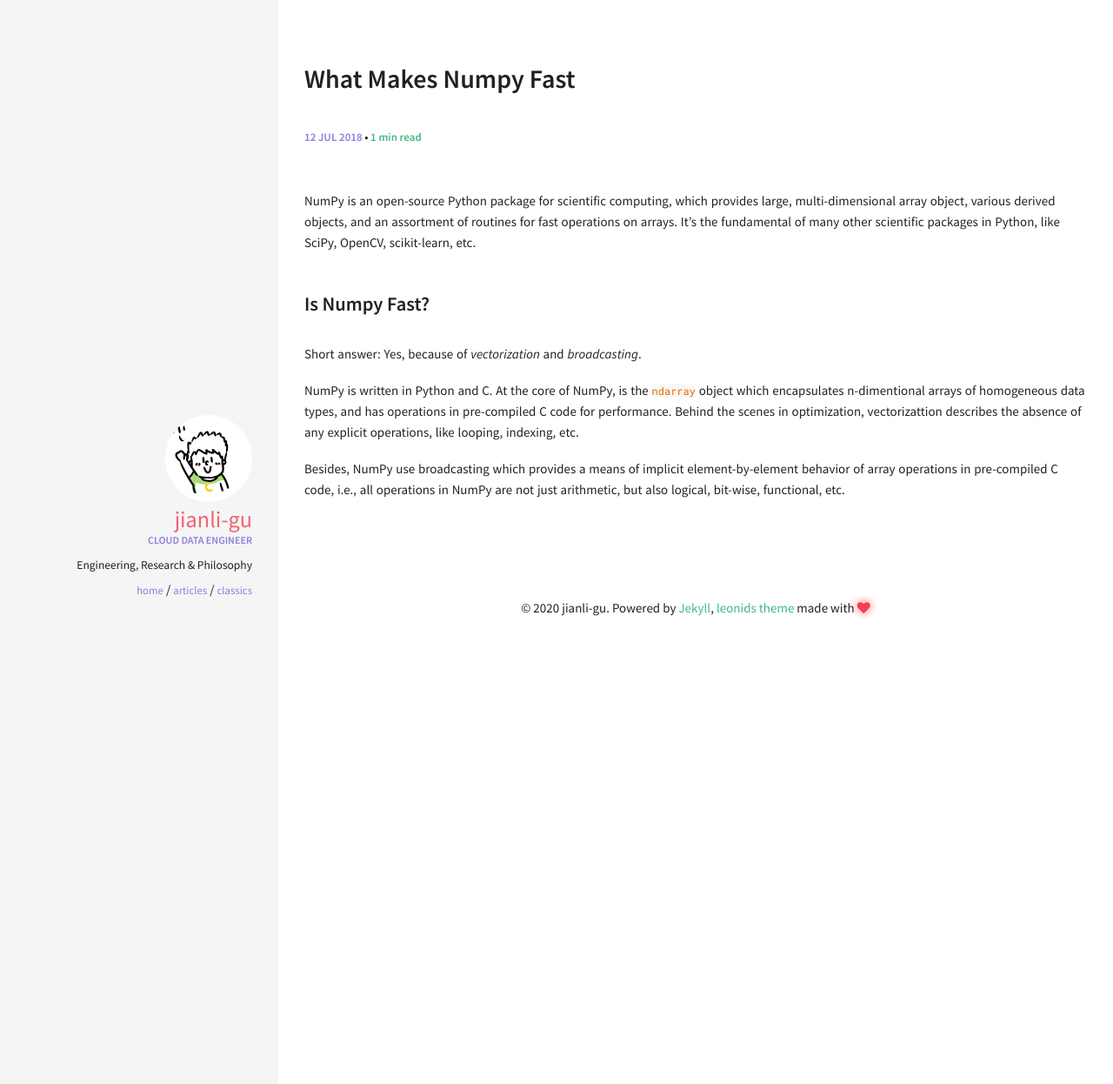
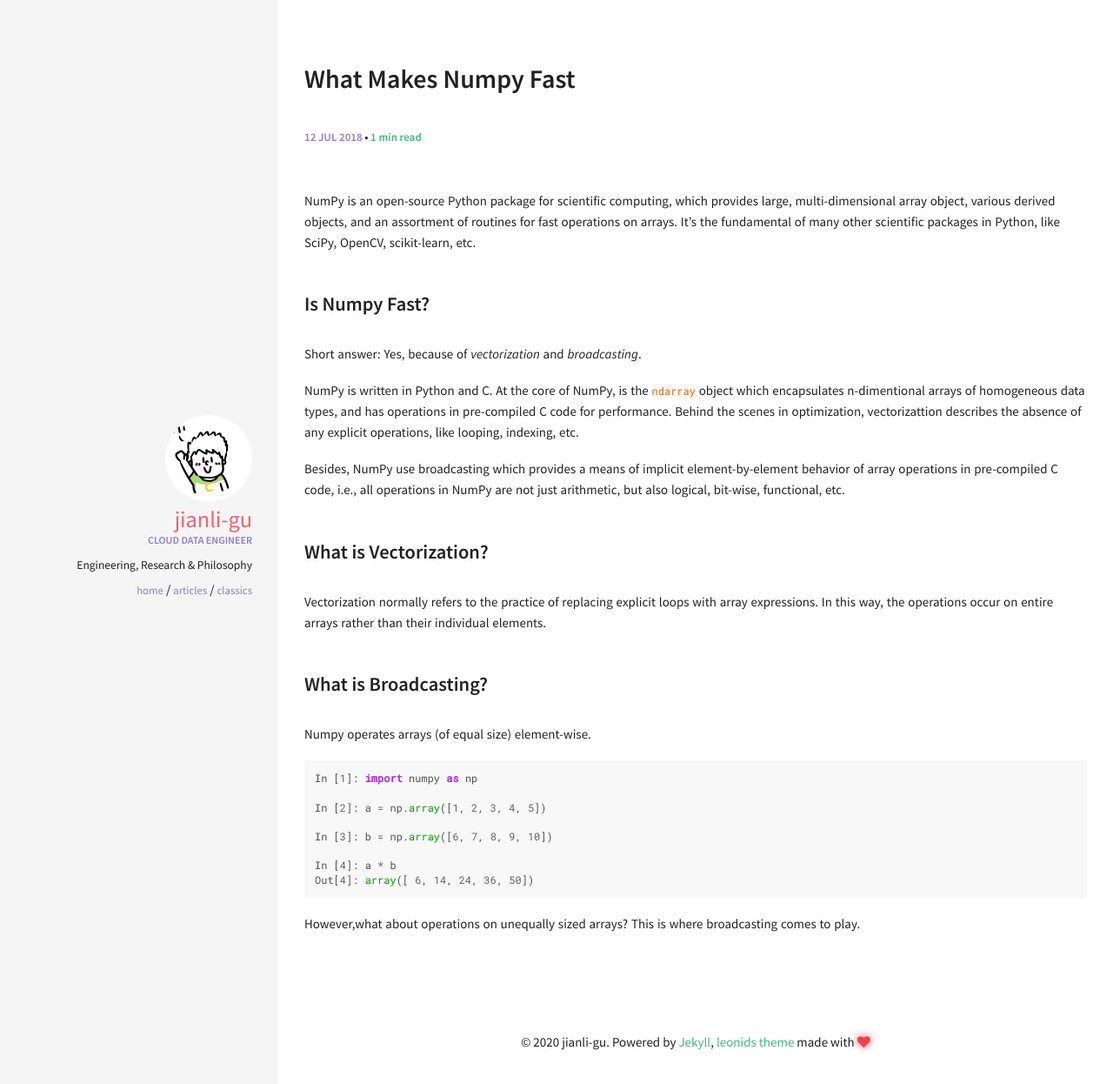
Before and after one commit to jianli-gu/jianli-gu.github.io, a Jekyll site: the page built from _posts/articles/numpy/2018-07-12-What-makes-Numpy-fast.md, in a window 1280 px wide. Shown: the top 1246 px of the page at 87% size. Built offline with Jekyll 4.4.1, drawn with Linux system fonts in a browser that asks for light colours.

Commit message:
Update numpy

````diff
--- a/_posts/articles/numpy/2018-07-12-What-makes-Numpy-fast.md
+++ b/_posts/articles/numpy/2018-07-12-What-makes-Numpy-fast.md
@@ -23,3 +23,23 @@ of any explicit operations, like looping, indexing, etc.
 Besides, NumPy use broadcasting which provides a means of implicit element-by-element behavior
 of array operations in pre-compiled C code, i.e., all operations in NumPy are not just arithmetic,
 but also logical, bit-wise, functional, etc.
+
+
+### What is Vectorization?
+Vectorization normally refers to the practice of replacing explicit loops with array expressions. In
+this way, the operations occur on entire arrays rather than their individual elements.
+
+### What is Broadcasting?
+Numpy operates arrays (of equal size) element-wise.
+```python
+In [1]: import numpy as np
+
+In [2]: a = np.array([1, 2, 3, 4, 5])
+
+In [3]: b = np.array([6, 7, 8, 9, 10])
+
+In [4]: a * b
+Out[4]: array([ 6, 14, 24, 36, 50])
+```
+
+However,what about operations on unequally sized arrays? This is where broadcasting comes to play.
````
